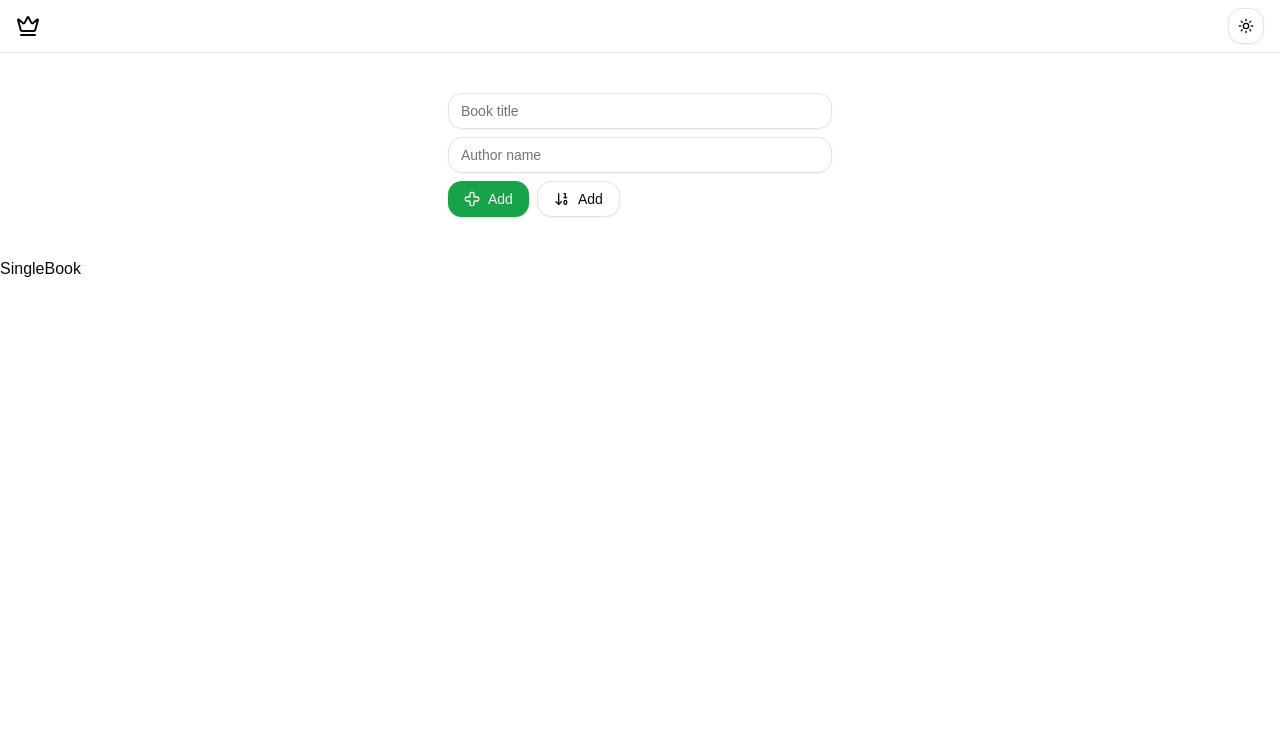
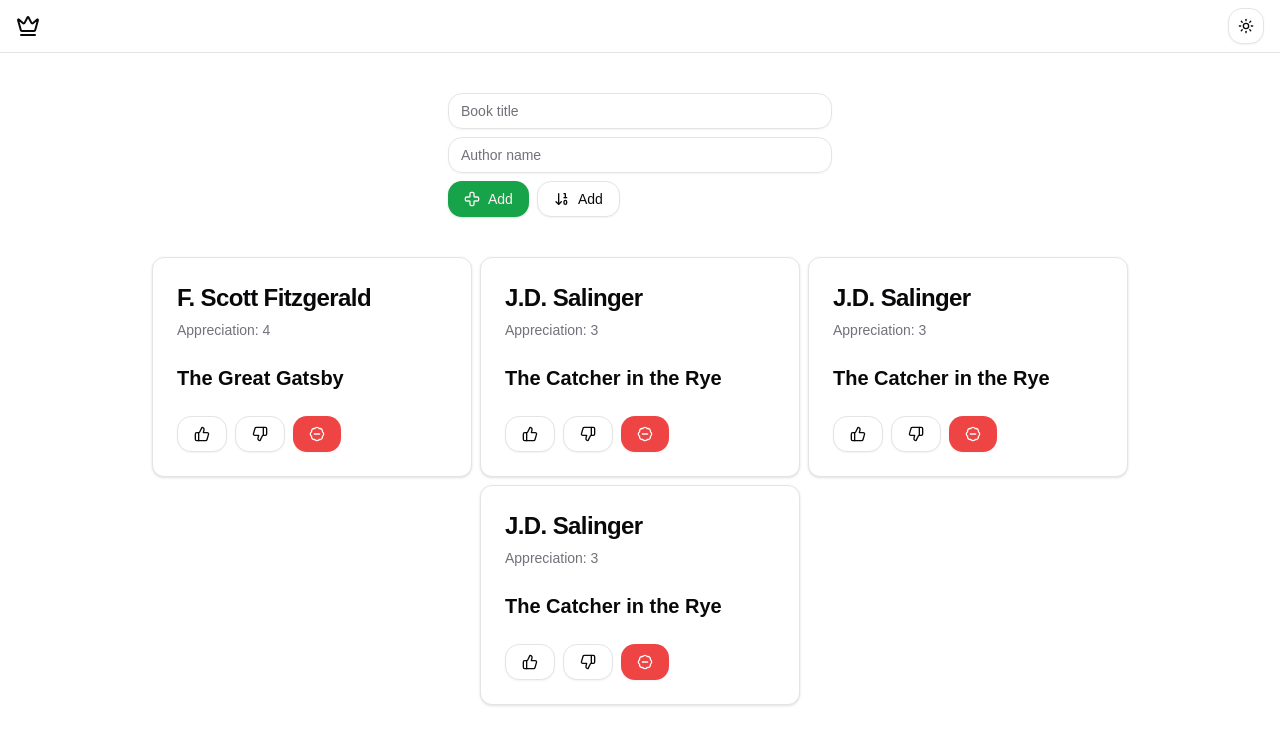
Before and after one commit to gliese-sketch/booker, a Next.js app: page / in a window 1280 px wide. Shown: the top 744 px of the page. Built offline with nearby package versions, Linux system fonts and the light colour scheme; a web font is replaced by a local one.

Commit message:
Add UI & Layout

```diff
--- a/app/page.tsx
+++ b/app/page.tsx
@@ -12,7 +12,7 @@ function Page() {
   return (
     <div>
       <AddBook dispatch={dispatch} />
-      <ListBook books={books} />
+      <ListBook books={books} dispatch={dispatch} />
     </div>
   );
 }
--- a/components/ListBook.tsx
+++ b/components/ListBook.tsx
@@ -2,13 +2,16 @@ import SingleBook from "@/components/SingleBook";
 
 interface ListBookProps {
   books: Book[];
+  dispatch: React.Dispatch<Action>;
 }
 
-const ListBook = ({ books }: ListBookProps) => {
+const ListBook = ({ books, dispatch }: ListBookProps) => {
   console.log(books);
   return (
-    <div>
-      <SingleBook />
+    <div className="flex gap-2 container mx-auto flex-wrap items-center justify-center mb-10">
+      {books.map((book) => (
+        <SingleBook key={book.id} book={book} dispatch={dispatch} />
+      ))}
     </div>
   );
 };
--- a/components/SingleBook.tsx
+++ b/components/SingleBook.tsx
@@ -1,5 +1,42 @@
-const SingleBook = () => {
-  return <div>SingleBook</div>;
+import {
+  Card,
+  CardContent,
+  CardDescription,
+  CardFooter,
+  CardHeader,
+  CardTitle,
+} from "@/components/ui/card";
+import { Button } from "@/components/ui/button";
+import { BadgeMinus, ThumbsDown, ThumbsUp } from "lucide-react";
+
+interface SingleBookProps {
+  book: Book;
+  dispatch: React.Dispatch<Action>;
+}
+
+const SingleBook = ({ book, dispatch }: SingleBookProps) => {
+  return (
+    <Card className="w-1/4">
+      <CardHeader>
+        <CardTitle className="text-2xl">{book.author}</CardTitle>
+        <CardDescription>Appreciation: {book.rating}</CardDescription>
+      </CardHeader>
+      <CardContent>
+        <p className="text-xl font-bold">{book.title}</p>
+      </CardContent>
+      <CardFooter className="flex gap-2">
+        <Button variant="outline">
+          <ThumbsUp />
+        </Button>
+        <Button variant="outline">
+          <ThumbsDown />
+        </Button>
+        <Button variant="destructive">
+          <BadgeMinus />
+        </Button>
+      </CardFooter>
+    </Card>
+  );
 };
 
 export default SingleBook;
--- a/lib/sampleData.ts
+++ b/lib/sampleData.ts
@@ -11,4 +11,16 @@ export const sampleData: Book[] = [
     author: "J.D. Salinger",
     rating: 3,
   },
+  {
+    id: "3",
+    title: "The Catcher in the Rye",
+    author: "J.D. Salinger",
+    rating: 3,
+  },
+  {
+    id: "4",
+    title: "The Catcher in the Rye",
+    author: "J.D. Salinger",
+    rating: 3,
+  },
 ];
```
